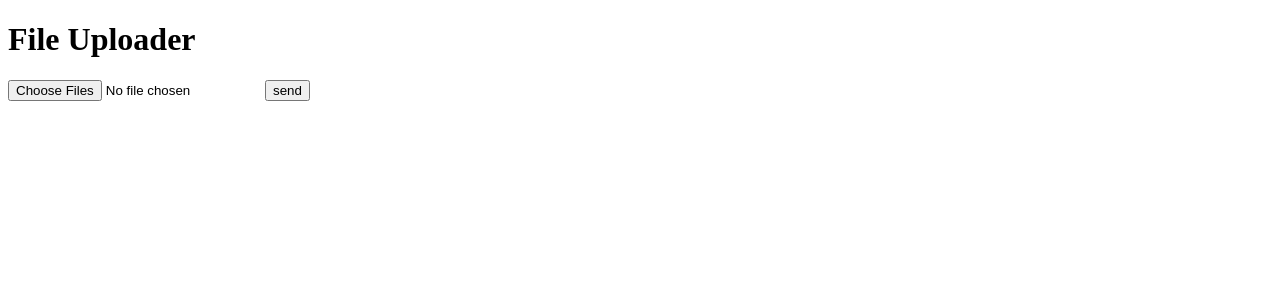
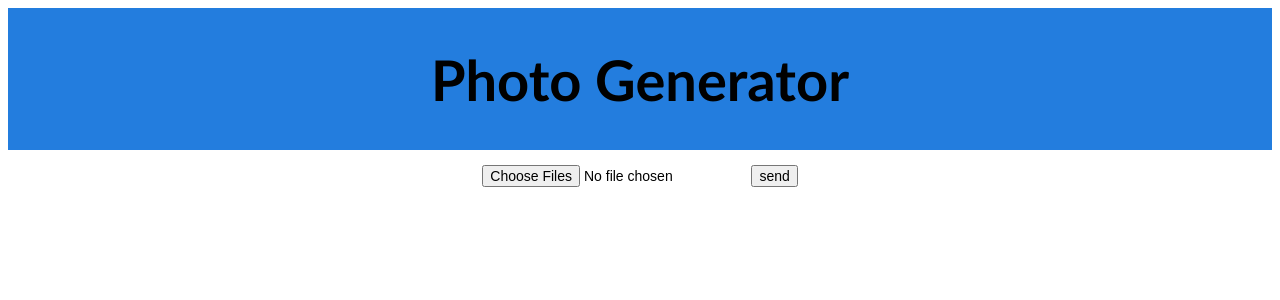
Before and after one commit to plim0793/automating_photography, a Flask app: page / in a window 1280 px wide. Shown: the top 300 px of the page. Run offline with Flask 2, Linux system fonts and the light colour scheme.

Commit message:
edited flask app

```diff
--- a/flask_app/src/app.py
+++ b/flask_app/src/app.py
@@ -1,17 +1,29 @@
+#### LIBRARY IMPORTS ####
 import os
+import subprocess
 from flask import Flask, render_template, request
 import cv2
 import numpy as np
-import keras
-import skvideo.io
+import imageio
 import datetime
 import re
+import shutil
+import uuid
+from sklearn.metrics.pairwise import cosine_similarity
+import logging
+
 import tensorflow as tf
 from keras import backend as K
 import keras
-import logging
+from keras.models import Sequential
+from keras import layers
+from keras.layers.core import Flatten, Dense, Dropout, Activation
+from keras.optimizers import SGD
+from keras.models import Model
+
 K.set_image_dim_ordering('tf')
 
+#### SET LOGGING ####
 logging.basicConfig(level=logging.INFO)
 logger = logging.getLogger(__name__)
 
@@ -24,6 +36,35 @@ formatter = logging.Formatter('%(asctime)s - %(name)s - %(levelname)s - %(messag
 handler.setFormatter(formatter)
 
 logger.addHandler(handler)
+
+#### HELPER FUNCTIONS ####
+def split_model(model):
+    '''
+    DESCRIPTION:
+        - Splits the top layer of the model with the rest of the model.
+    INPUT:
+        - model should be pretrained.
+    OUTPUT:
+        - Returns the bottom_layers and a newly created top_layer.
+    '''
+    bottom_layers = model
+    bottom_layers.layers.pop()
+    bottom_layers.layers.pop()
+    inp = bottom_layers.input
+    out = bottom_layers.layers[-1].output
+
+    bottom_layers = Model(inp, out)
+
+    top_layer = Sequential()
+    top_layer.add(Dropout(0.5, input_shape=bottom_layers.output_shape))
+    top_layer.add(Dense(1))
+    top_layer.add(Activation(activation='sigmoid'))
+
+    top_layer.compile(optimizer=SGD(lr=0.0001, momentum=0.9),
+                loss='binary_crossentropy', metrics=['accuracy'])
+
+    return bottom_layers, top_layer
+
 
 def get_frames(file_path, top_layer, bottom_layers, path, sim_threshold, good_threshold, consecutive):
     '''
@@ -68,7 +109,6 @@ def get_frames(file_path, top_layer, bottom_layers, path, sim_threshold, good_th
 
         if curr_feat_vec == []:
             curr_feat_vec = feat_vec
-
         if cosine_similarity(curr_feat_vec, feat_vec) > sim_threshold or len(feature_vec_list) == 0:
             feature_vec_list.append(feat_vec)
             orig_frames.append(frame)
@@ -125,13 +165,16 @@ def get_frames(file_path, top_layer, bottom_layers, path, sim_threshold, good_th
     return good_frames
 
 
+#### APP ####
 __author__ = 'paul'
 
 app = Flask(__name__)
 model = keras.models.load_model('model.h5')
 print('MODEL LOADED')
 graph = tf.get_default_graph()
-
+SIM_THRESHOLD = 0.50
+GOOD_THRESHOLD = 0.95
+CONSECUTIVE = 300
 
 APP_ROOT = os.path.dirname(os.path.abspath(__file__))
 print(APP_ROOT)
@@ -143,29 +186,37 @@ def upload():
     image_list = []
     target = os.path.join(APP_ROOT, "videos/")
     print("TARGET: ", target)
-    if not os.path.isdir(target):
-        os.mkdir(target)
 
-    for file in request.files.getlist("video"):
-        print(file.filename)
-        filename = file.filename
-        destination = os.path.join(target, filename)
-        file.save(destination)
-        print("DESTINATION: ", destination)
+    if request.method == 'POST':
+        if not os.path.isdir(target):
+            os.mkdir(target)
 
-        print("VALID DESTINATION: ", os.path.isfile(destination))
-        if os.path.isfile(destination):
-            msg = "Upload Complete"
-            print(msg)
+        for file in request.files.getlist("video"):
+            print(file.filename)
+            filename = file.filename
+            destination = os.path.join(target, filename)
+            file.save(destination)
+            print("DESTINATION: ", destination)
 
-            print("BEFORE GET_FRAMES: ")
-            print(datetime.datetime.now())
-            with graph.as_default():
-                bot, top = split_model(model=model)
-                good_frames = get_frames(destination,top_layer=top, bottom_layers=bot, path='static/images/')
-                print("AFTER GET_FRAMES: ")
+            print("VALID DESTINATION: ", os.path.isfile(destination))
+            if os.path.isfile(destination):
+                msg = "Here are the Best Photos"
+                print(msg)
+
+                print("BEFORE GET_FRAMES: ")
                 print(datetime.datetime.now())
-                image_list = ['static/images/' + f for f in listdir('static/images/') if isfile(join('static/images/', f))]
+                with graph.as_default():
+                    bot, top = split_model(model=model)
+                    good_frames = get_frames(destination,\
+					top_layer=top,\
+					bottom_layers=bot,\
+					path='static/images/',\
+					sim_threshold=SIM_THRESHOLD,\
+					good_threshold=GOOD_THRESHOLD,\
+					consecutive=CONSECUTIVE)
+                    print("AFTER GET_FRAMES: ")
+                    print(datetime.datetime.now())
+                    image_list = ['static/images/' + f for f in os.listdir('static/images/') if os.path.isfile(os.path.join('static/images/', f))]
 
     return render_template('upload.html', msg=msg, image_list=image_list)
 
--- a/flask_app/src/templates/upload.html
+++ b/flask_app/src/templates/upload.html
@@ -1,24 +1,59 @@
 <!DOCTYPE html>
 <html lang="en">
+
 <head>
 <meta charset="UTF-8">
 <title>Upload</title>
+<style>
+.page-wrapper {
+	display: flex;
+	flex-direction: column;
+	align-items: center;
+	font-family: "Trebuchet MS", "Lucida Grande", "Lucida Sans Unicode", "Lucida";
+}
+
+.header {
+	width: 100%;
+	text-align: center;
+	background-color: #237dde;
+	font-size: 28px;
+	margin-bottom: 15px;
+}
+
+#msg {
+	font-size: 24px;
+	margin-bottom: 15px;
+}
+
+.image-list {
+	display: flex;
+	flex-direction: column;
+}
+
+</style>
 </head>
+
 <body>
-<h1>File Uploader</h1>
+<div class="page-wrapper">
+<div class="header">
+<h1>Photo Generator</h1>
+</div>
 <form id="upload-form" action="{{ url_for('upload') }}" method="POST" enctype="multipart/form-data">
-	<input type="file" name="video" accept="video/*" multiple>
-	<input type="submit" value="send">
+	<input type="file" style="font-size: 14px" name="video" accept="video/*" multiple>
+	<input type="submit" style="font-size: 14px" value="send">
 </form>
 
 {% if msg %}
 <h1 id="msg">{{ msg }}</h1>
+<div class="image-list">
 	{% if image_list %}
 	{% for image in image_list %}
-<img src="{{ image }}">
+		<img src="{{ image }}" style="margin-bottom: 15px">
 	{% endfor %}
 	{% endif %}
+</div>
 {% endif %}
 
+</div>
 </body>
 </html>
```
Also changed, not shown: flask_app/src/static/images/0.jpg (deleted), flask_app/src/static/images/1.jpg (deleted), flask_app/src/static/images/1000.jpg (deleted), flask_app/src/static/images/1001.jpg (deleted), flask_app/src/static/images/1002.jpg (deleted), flask_app/src/static/images/2.jpg (deleted), flask_app/src/static/images/3.jpg (deleted), flask_app/src/static/images/4.jpg (deleted), flask_app/src/static/images/5.jpg (deleted), 2 other files. Lines whose indentation alone changed are shown as unchanged.
